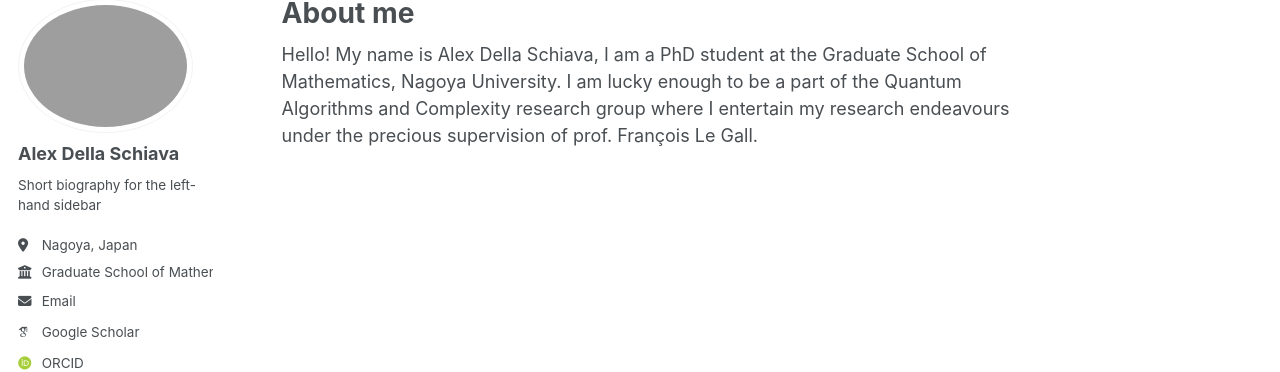
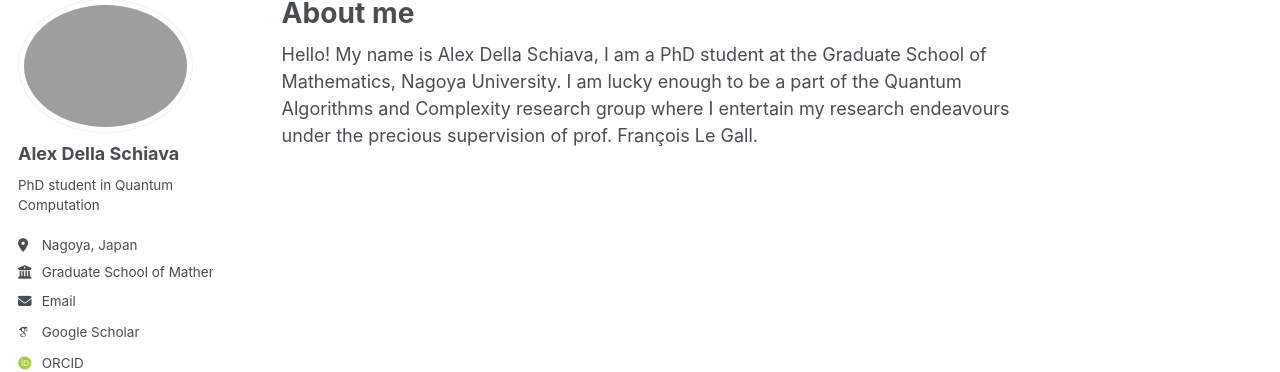
Before and after one commit to Alex-Dell1/Alex-Dell1.github.io, a Jekyll site: the page built from _pages/about.md, in a window 1280 px wide. Shown: the part 100-472 px from the top of the page. Built offline with Jekyll 4.4.1, drawn with Linux system fonts in a browser that asks for light colours; some web fonts are replaced; a script that is not in the unit is left out.

Commit message:
Update _config.yml

```diff
--- a/_config.yml
+++ b/_config.yml
@@ -25,7 +25,7 @@ author:
   avatar           : "profile.jpeg"
   name             : "Alex Della Schiava"
   pronouns         : # example: "she/her"
-  bio              : "Short biography for the left-hand sidebar"
+  bio              : "PhD student in Quantum Computation"
   location         : "Nagoya, Japan"
   employer         : "Graduate School of Mathematics, Nagoya University"
   uri              : # URL
```
